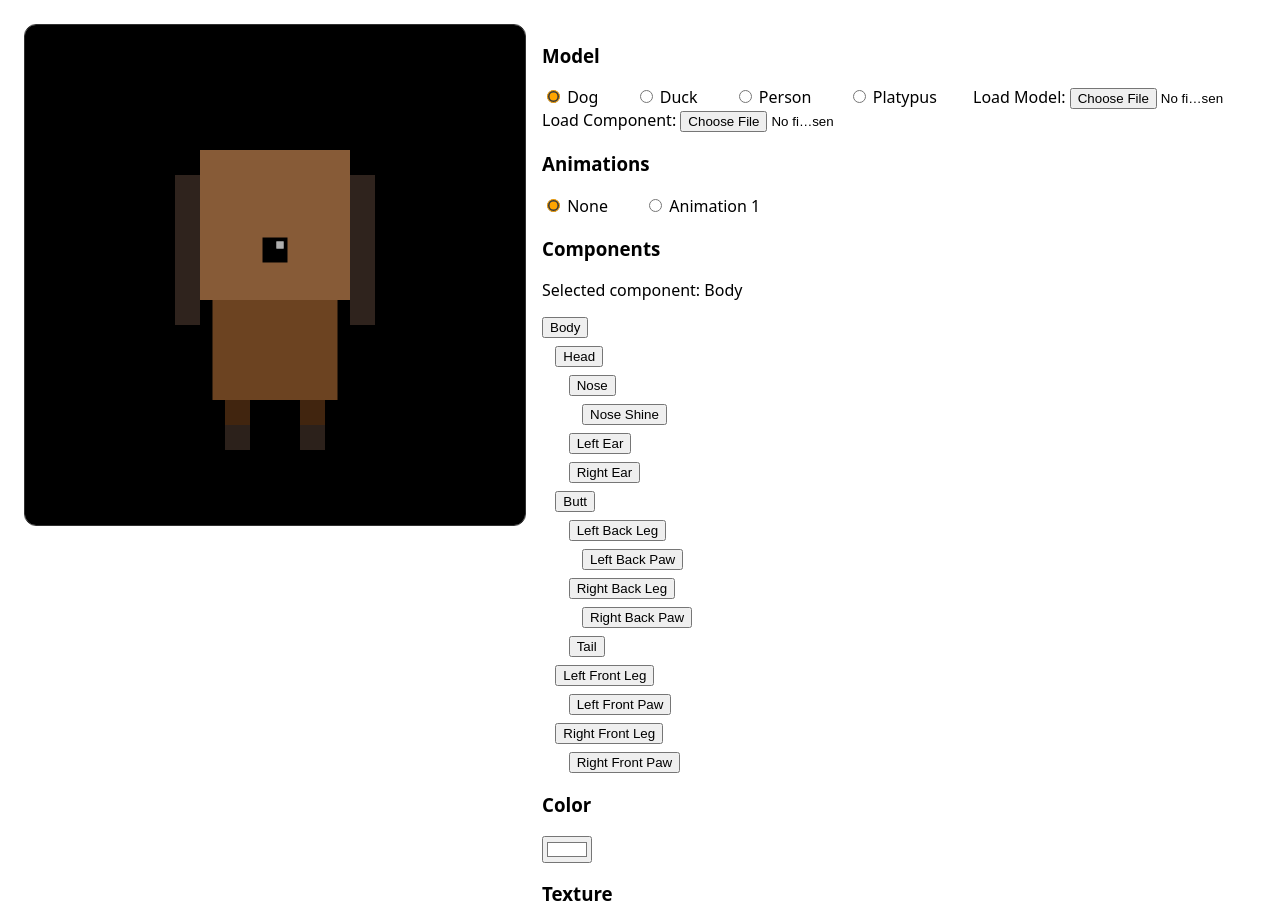
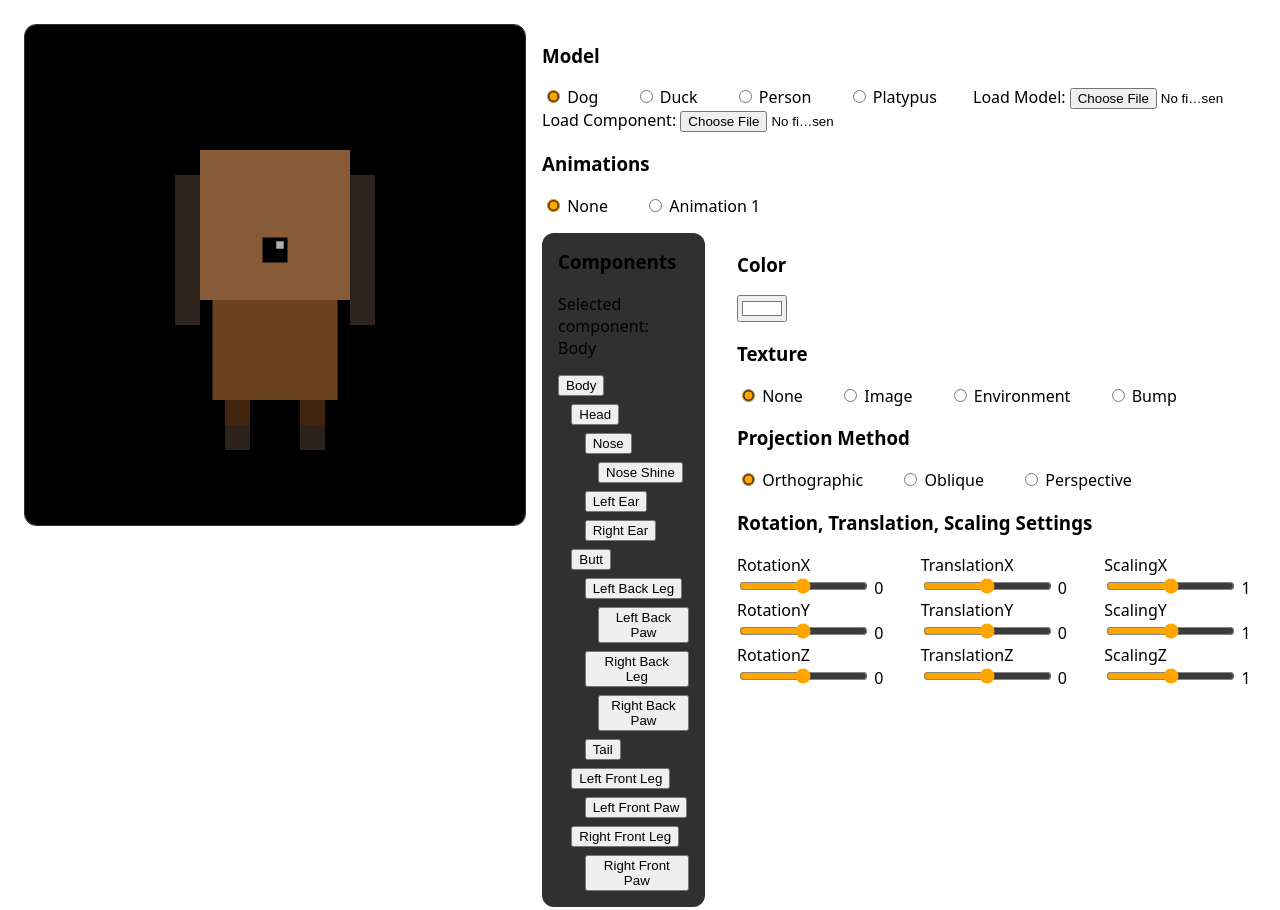
Before and after one commit to FelineJTD/IF3260_Tugas3_K01_G10, a plain HTML site: page src/index.html in a window 1280 px wide. Shown: the top 910 px of the page. Drawn offline with Linux system fonts and the light colour scheme.

Commit message:
fix: update UI

```diff
--- a/src/index.html
+++ b/src/index.html
@@ -27,10 +27,14 @@
             <input type="radio" id="anim1" name="animation" value="anim1">
             <label for="anim1" style="margin-right: 2rem;">Animation 1</label>
 
-            <h3>Components</h3>
+            <div class="flex mt-1">
+                <div class="components-container-bg">
+                    <h3 style="margin-top: 0;">Components</h3>
                     <div id="selected-component"></div>
                     <div id="components-container"></div>
+                </div>
 
+                <div>
                     <h3>Color</h3>
                     <input type="color" id="color" name="color" value="#ffffff" style="margin-right: 2rem;">
 
@@ -117,6 +121,8 @@
                             </div>
                         </div>
                     </div>
+                </div>
+            </div>
 
             <h3>Camera Settings</h3>
             <label for="cameraRadius">Camera Radius</label>
--- a/src/styles/index.css
+++ b/src/styles/index.css
@@ -48,3 +48,21 @@ body, html {
     justify-content: start;
     gap: 0.5rem;
 }
+
+.flex {
+    display: flex;
+    flex-direction: row;
+    align-items: start;
+    justify-content: start;
+    gap: 2rem;
+}
+
+.components-container-bg {
+    background: #303030;
+    border-radius: 12px;
+    padding: 1rem;
+}
+
+.mt-1 {
+    margin-top: 1rem;
+}
```
Lines whose indentation alone changed are shown as unchanged.
